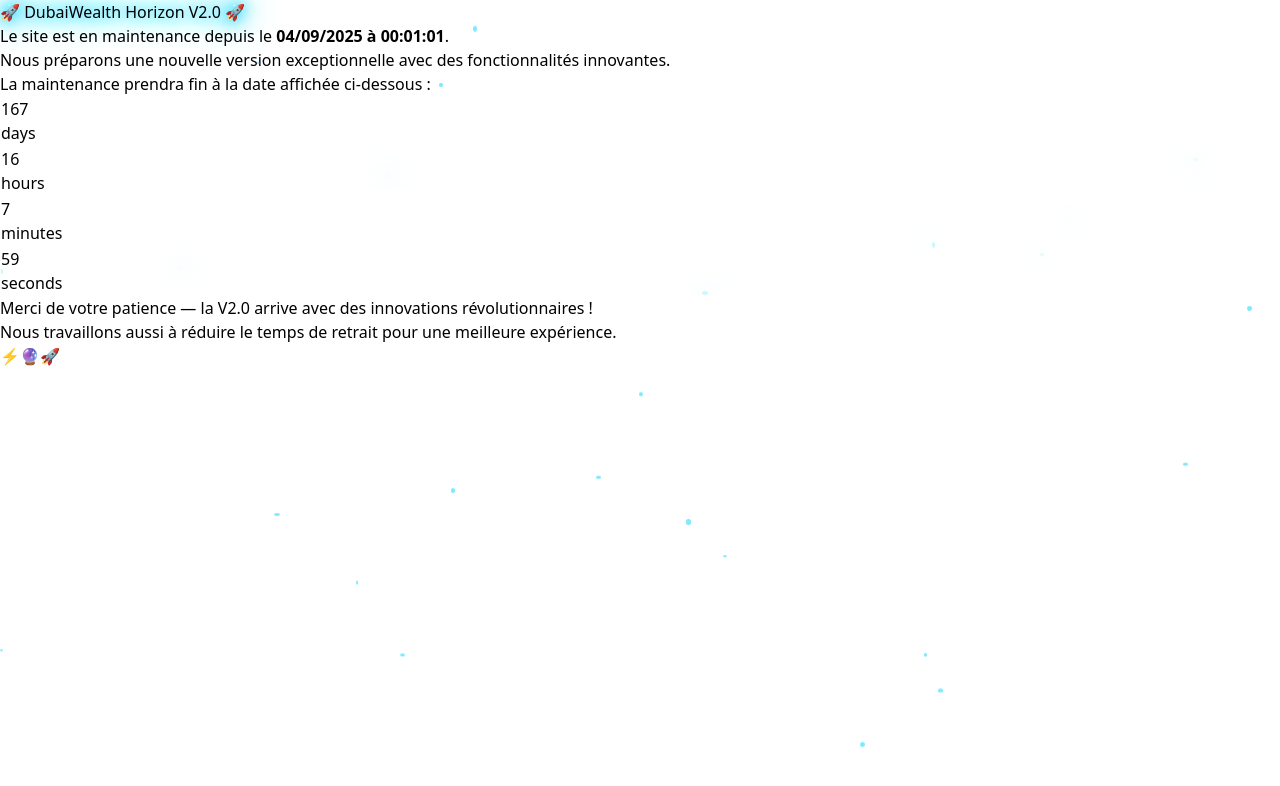
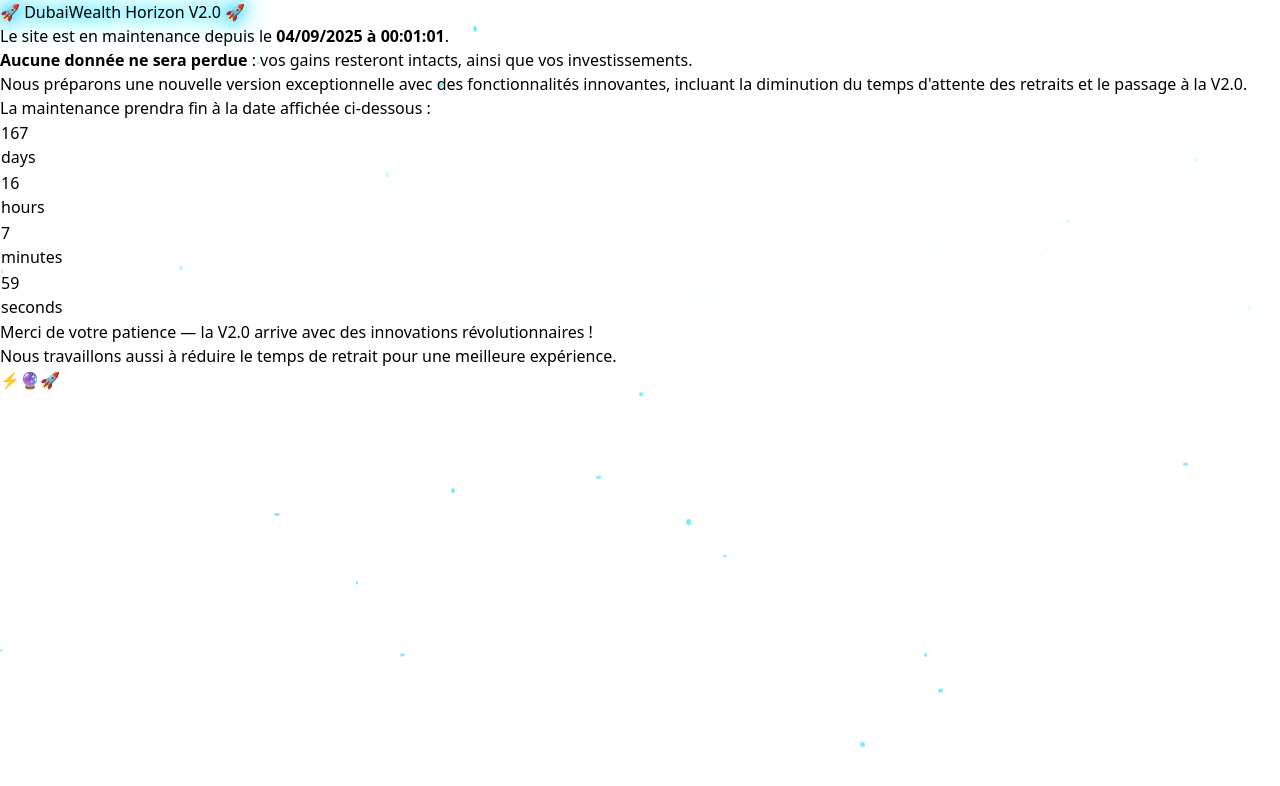
Before and after one commit to Digitalandaiacademy/DubaiWealthHorizon, a React (Vite) app: page / in a window 1280 px wide. Shown: the top 786 px of the page. Built offline with nearby package versions, Linux system fonts and the light colour scheme.

Commit message:
Add maintenance page to master branch1

```diff
--- a/src/pages/Maintenance.tsx
+++ b/src/pages/Maintenance.tsx
@@ -82,8 +82,9 @@ export default function Maintenance() {
           <p className="text-base sm:text-lg md:text-xl text-gray-300 mb-10 leading-relaxed max-w-3xl mx-auto">
             Le site est en maintenance depuis le{" "}
             <strong className="text-cyan-400">04/09/2025 à 00:01:01</strong>.<br />
+            <strong className="text-green-400">Aucune donnée ne sera perdue</strong> : vos gains resteront intacts, ainsi que vos investissements.<br />
             Nous préparons une nouvelle version exceptionnelle avec des
-            fonctionnalités innovantes.<br />
+            fonctionnalités innovantes, incluant la diminution du temps d'attente des retraits et le passage à la V2.0.<br />
             La maintenance prendra fin à la date affichée ci-dessous :
           </p>
 
```
